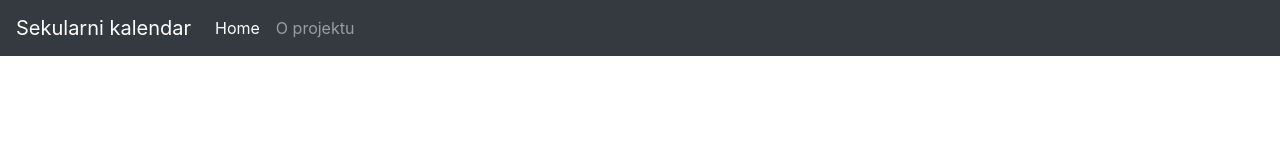
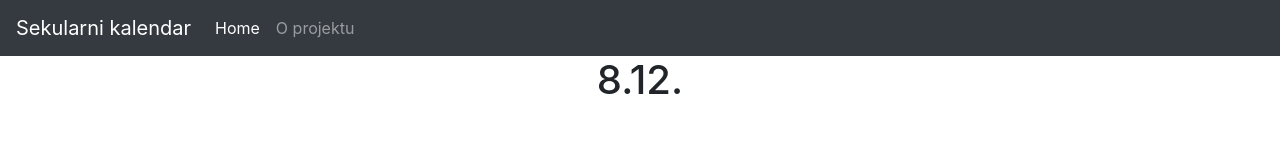
Before and after one commit to inputsh/sekularni-kalendar, a plain HTML site: page index.html in a window 1280 px wide. Drawn offline with nearby package versions, Linux system fonts and the light colour scheme.

Commit message:
Dodaje datum

```diff
--- a/index.html
+++ b/index.html
@@ -24,10 +24,12 @@
         <a class="nav-link" href="#">O projektu</a>
       </li>
     </ul>
-
   </div>
 </nav>
 
+    <div class="text-center">
+      <h1 id="datum">8.12.</h1>
+    </div>
     <!-- Optional JavaScript -->
     <!-- jQuery first, then Popper.js, then Bootstrap JS -->
     <script src="https://code.jquery.com/jquery-3.2.1.slim.min.js" integrity="sha384-KJ3o2DKtIkvYIK3UENzmM7KCkRr/rE9/Qpg6aAZGJwFDMVNA/GpGFF93hXpG5KkN" crossorigin="anonymous"></script>
```
